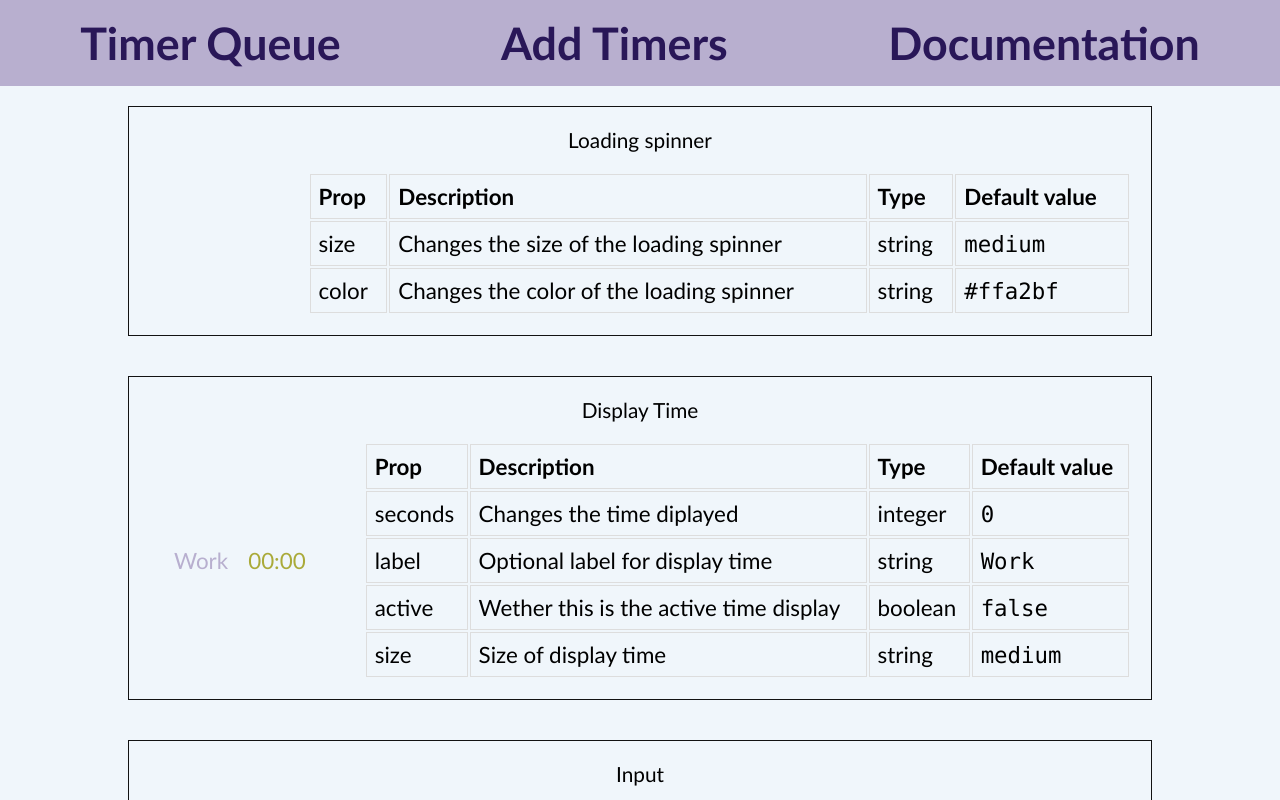
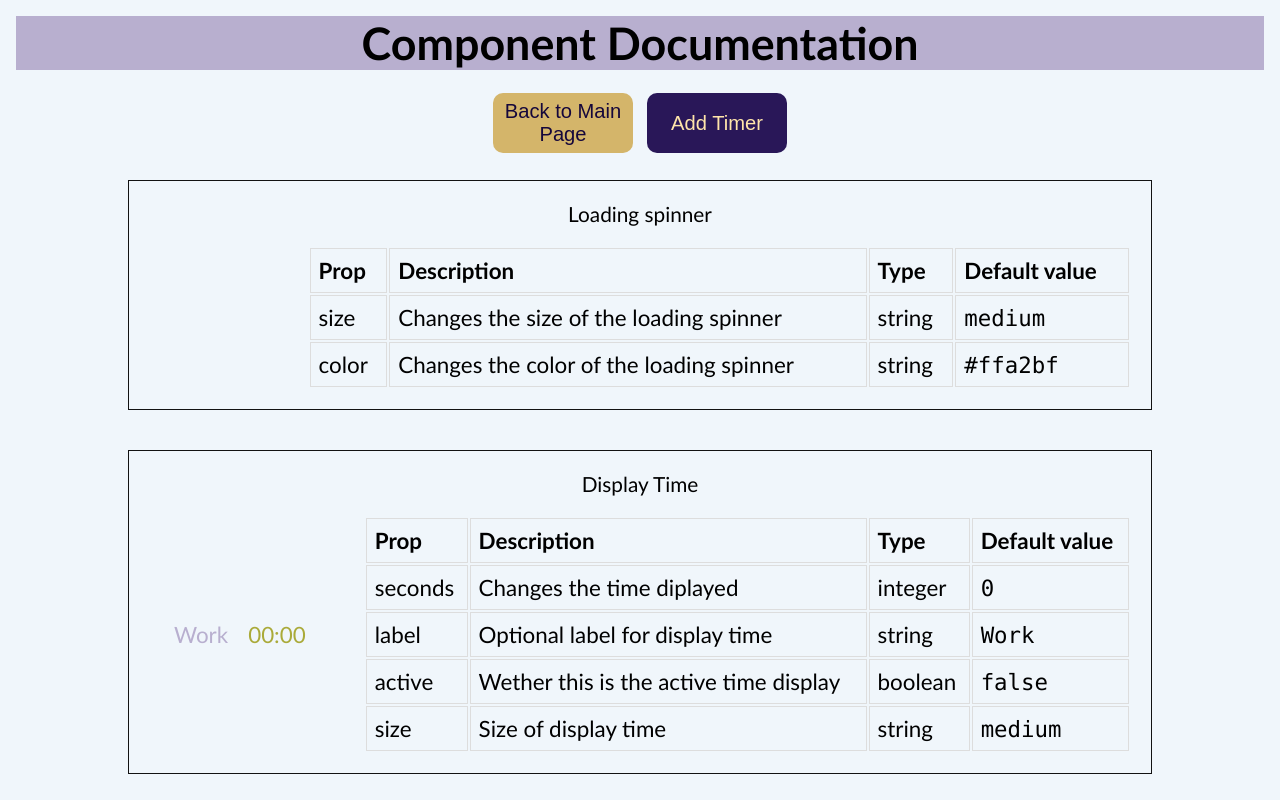
Before and after one commit to prof-tejera/assignment-3-karendolan, a React (Create React App) app: page /docs in a window 1280 px wide. Built offline with nearby package versions, Linux system fonts and the light colour scheme.

Commit message:
Nicer nav buttons

```diff
--- a/src/App.js
+++ b/src/App.js
@@ -1,5 +1,5 @@
 import React from "react";
-import { BrowserRouter as Router, Switch, Route, Link } from "react-router-dom";
+import { BrowserRouter as Router, Switch, Route } from "react-router-dom";
 import styled from "styled-components";
 
 // Import the 3 views
@@ -7,36 +7,12 @@ import DocumentationView from "./views/DocumentationView";
 import AddTimersView from "./views/AddTimersView";
 import WorkQueueView from "./views/WorkQueueView";
 
+// Title components
+import TimerQueueProvider from "./context/TimerQueueProvider";
+
 // Timer Provider
 import TimerProvider from "./context/TimerProvider";
-import TimerQueueProvider from "./context/TimerQueueProvider";
-
-// import shared color
-import GENERIC  from "./shared/COLOR";
-
-// StyledLink
-// Inspired by Feb 28 blog post by Ridhik Govind
-// https://dev.to/ridhikgovind/how-to-style-your-react-router-links-using-styled-components-2350
-const StyledLink = styled(Link)`
-  color: ${GENERIC.BUTTON_COLORS.inactive.background};
-  text-decoration: none;
-  font-size: 2em;
-  font-weight: bold;
-  margin: 1rem;
-  display: inline-block;
-  &:hover {
-    color: ${GENERIC.PANEL.DEFAULT.background};
-  }
-`;
-
-const StyledNav = styled.div`
-  margin: auto;
-  text-align: center;
-  display: flex;
-  align-items: center;
-  justify-content: space-around;
-  background-color: ${GENERIC.COLOR.primaryLightest.color};
-`;
+import PageHeader from "./shared/PageHeader";
 
 const Container = styled.div`
   flex: 1;
@@ -52,6 +28,8 @@ function App() {
   return (
     <Container>
       <Router>
+        <PageHeader/>
+        {/*
         <nav>
           <StyledNav>
             <StyledLink to="/">Timer Queue</StyledLink>
@@ -59,6 +37,7 @@ function App() {
             <StyledLink to="/docs">Documentation</StyledLink>
           </StyledNav>
         </nav>
+        */}
         <Switch>
           <Route path="/docs">
             <DocumentationView />
--- /dev/null
+++ b/src/shared/PageHeader.js
@@ -0,0 +1,32 @@
+import React from "react";
+import styled from "styled-components";
+import { useLocation } from "react-router-dom";
+
+// import shared color
+import GENERIC  from "./COLOR";
+// import the banner title map
+import {LOCATION_TITLE_MAP} from "../utils/constants";
+
+const StyledHeader = styled.div`
+  margin: auto;
+  text-align: center;
+  font-size: 2em;
+  font-weight: bold;
+  margin: 1rem;
+  background-color: ${GENERIC.COLOR.primaryLightest.color};
+`;
+
+/**
+ * Helper to display the page banner
+ */
+const PageHeader = () => {
+  const location = useLocation();
+  const curPageHeader = LOCATION_TITLE_MAP[location.pathname];
+  return(
+    <StyledHeader>
+      {curPageHeader}
+    </StyledHeader>
+  );
+};
+
+export default PageHeader;
--- a/src/utils/constants.js
+++ b/src/utils/constants.js
@@ -26,3 +26,9 @@ export const QUEUE_STATE = [
   STATUS.COMPLETED,
   STATUS.NOT_RUNNING,
 ]
+
+export const LOCATION_TITLE_MAP = {
+  '/': 'Main Page',
+  '/add': 'Add Timer',
+  '/docs': 'Component Documentation',
+};
--- a/src/views/AddTimersView.js
+++ b/src/views/AddTimersView.js
@@ -1,5 +1,5 @@
 import React, { useContext } from "react";
-
+import { useHistory } from "react-router-dom";
 import styled from "styled-components";
 
 // Import context
@@ -72,6 +72,9 @@ function AddTimersView() {
     { title: "Tabata", C: <Tabata /> },
   ]
 
+  // For routing to add button
+  const history = useHistory();
+
   // previous timer end, current timer load? via effect?
   const chooseTimer = (timer) => {
     setCurTimer(timer);
@@ -94,6 +97,14 @@ function AddTimersView() {
       <TimerContainer>
         <MenuContainer>
           {timerElems}
+          {/* Naviate to timer queue */}
+           <Button
+             key='Show-Queue'
+             size='xlarge'
+             active={true}
+             text='Back to Main Page'
+             onClick={() => history.push(`/`)}
+           />
         </MenuContainer>
         { !!curTimer ? (
           <Timer>
--- a/src/views/DocumentationView.js
+++ b/src/views/DocumentationView.js
@@ -1,5 +1,6 @@
 import React from "react";
 import styled from "styled-components";
+import { useHistory } from "react-router-dom";
 
 import DocumentComponent from "../components/documentation/DocumentComponent";
 import TimerProvider from "../context/TimerProvider";
@@ -23,8 +24,17 @@ const Container = styled.div`
   margin: auto;
   width: 80%;
 `;
+const NavButtonContainer = styled.div`
+  display: flex;
+  justify-content: center;
+  flex-direction: row;
+  margin: auto;
+  width: 80%;
+`;
 
 const Documentation = () => {
+  // For routing button
+  const history = useHistory();
   // compomose the component elements
   const components = DocList.map(CurrComp => {
     const {title, component, props} = CurrComp.docs;
@@ -39,6 +49,22 @@ const Documentation = () => {
   })
   return (
     <Container>
+      <NavButtonContainer>
+        <Button
+          key='Show-Queue'
+          size='xlarge'
+          active={true}
+          text='Back to Main Page'
+          onClick={() => history.push(`/`)}
+        />
+       <Button
+         key='Add-Timer'
+         size='xlarge'
+         active={false}
+         text='Add Timer'
+         onClick={() => history.push(`/add`)}
+       />
+      </NavButtonContainer>
       <TimerProvider>
         {components}
       </TimerProvider>
--- a/src/views/WorkQueueView.js
+++ b/src/views/WorkQueueView.js
@@ -1,5 +1,5 @@
 import React, { useContext, useEffect, useState } from "react";
-
+import { useHistory } from "react-router-dom";
 import styled from "styled-components";
 
 // Use button for timer choices
@@ -85,6 +85,8 @@ function WorkQueueView() {
     curSec,
    } = useContext(TimerContext);
 
+   // For routing button
+   const history = useHistory();
 
   /**
    * Reset local queue state and context queue state
@@ -93,6 +95,8 @@ function WorkQueueView() {
     setCurQueueTime(0);
     resetQueueStart();
   }
+
+  const hasQueuedTimer = timers && timers.length > 0;
 
   // When a timer ends, init the next one
   useEffect(() => {
@@ -144,11 +148,11 @@ function WorkQueueView() {
     <Timers>
       <TimerContainer>
         <MenuContainer>
-          {(timers && timers.length > 0) && (
+          {hasQueuedTimer && (
             <Button
               key='Run-Queue'
               size='xlarge'
-              active={false}
+              active={true}
               text={(
                 nextTimer
                 ? 'Next Timer'
@@ -170,6 +174,24 @@ function WorkQueueView() {
               }
             />
           )}
+         {(!curTimer && !queueEnded &&
+            <Button
+              key='Add-Timer'
+              size='xlarge'
+              active={hasQueuedTimer ? false : true}
+              text='Add Timer'
+              onClick={() => history.push(`/add`)}
+            />
+        )}
+        {(!curTimer && !queueEnded &&
+           <Button
+             key='Documentation'
+             size='xlarge'
+             active={false}
+             text='Component Docs'
+             onClick={() => history.push(`/docs`)}
+           />
+       )}
         </MenuContainer>
         {queueEnded && (
           <Timer>
```
